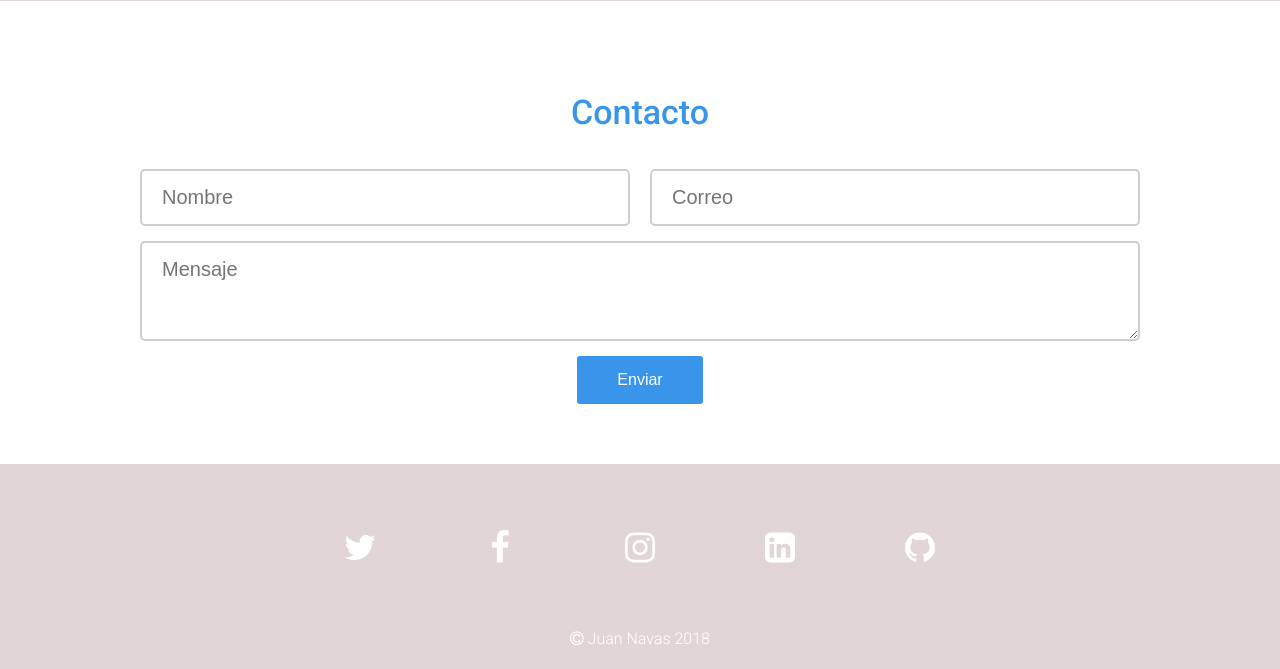
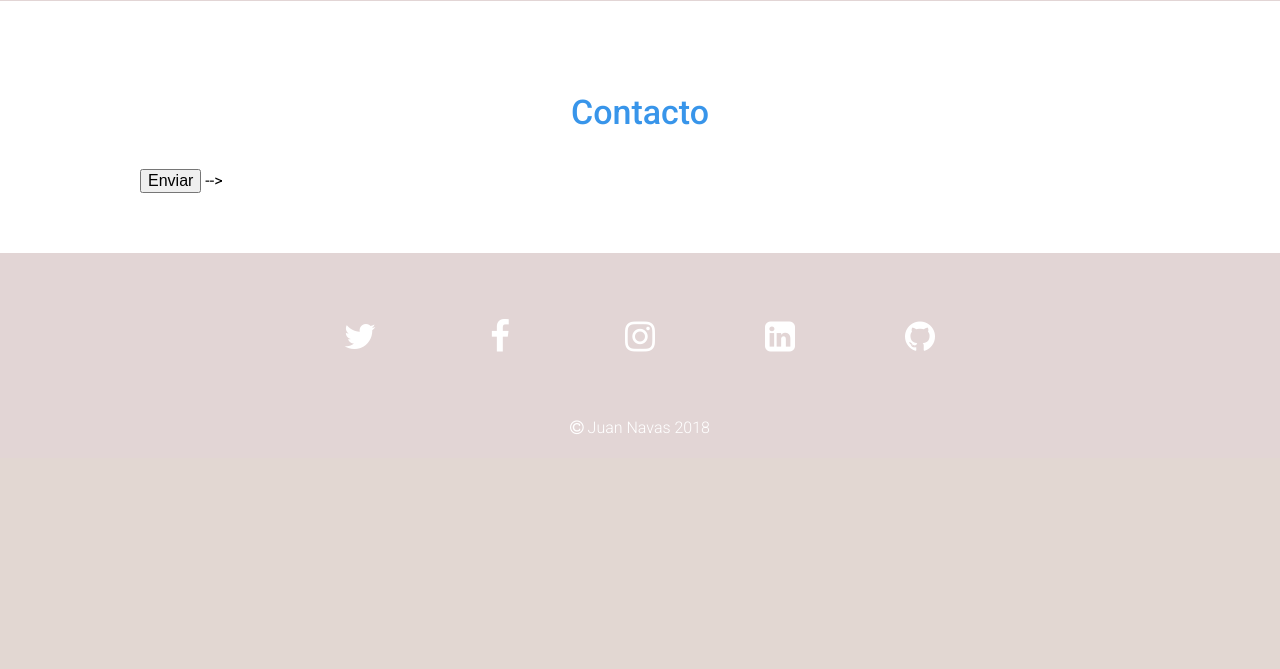
Before and after one commit to JuanNavasJN/juannavas.dev, a PHP site: page /index.view.php in a window 1280 px wide. Shown: the part 1780-2449 px from the top of the page. After the commit the page ends 2214 px from the top, so only its background shows below. Run offline with PHP 8.4, Linux system fonts and the light colour scheme; data that the repository does not hold is empty; some libraries are stand-ins or nearby versions.

Commit message:
Quite formulario de contacto

```diff
--- a/index.view.php
+++ b/index.view.php
@@ -158,7 +158,7 @@
       <section class="contacto" id="contacto">
         <div class="contenedor">
           <h3 class="titulo">Contacto</h3>
-          <form id="gform" method="post" action="" class="formulario">
+          <!-- <form id="gform" method="post" action="" class="formulario">
 
             <input type="text" placeholder="Nombre" name="nombre" value="<?php if(!$enviado && isset($nombre)) echo $nombre; ?>" required>
 
@@ -186,7 +186,7 @@
 
             <input type="submit" class="boton" name="submit" value="Enviar">
 
-          </form>
+          </form> -->
 
       	  </div>
         </div>
```
